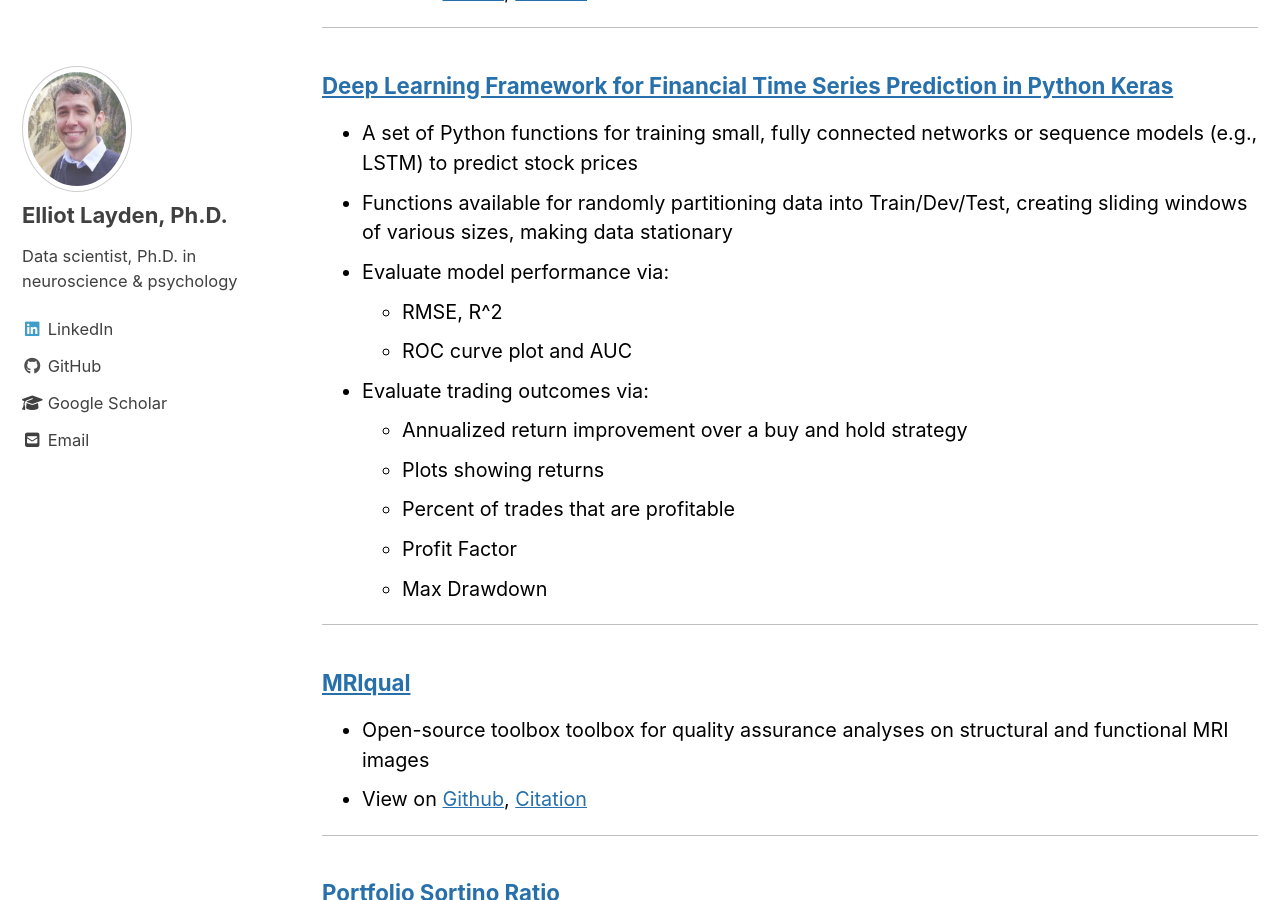
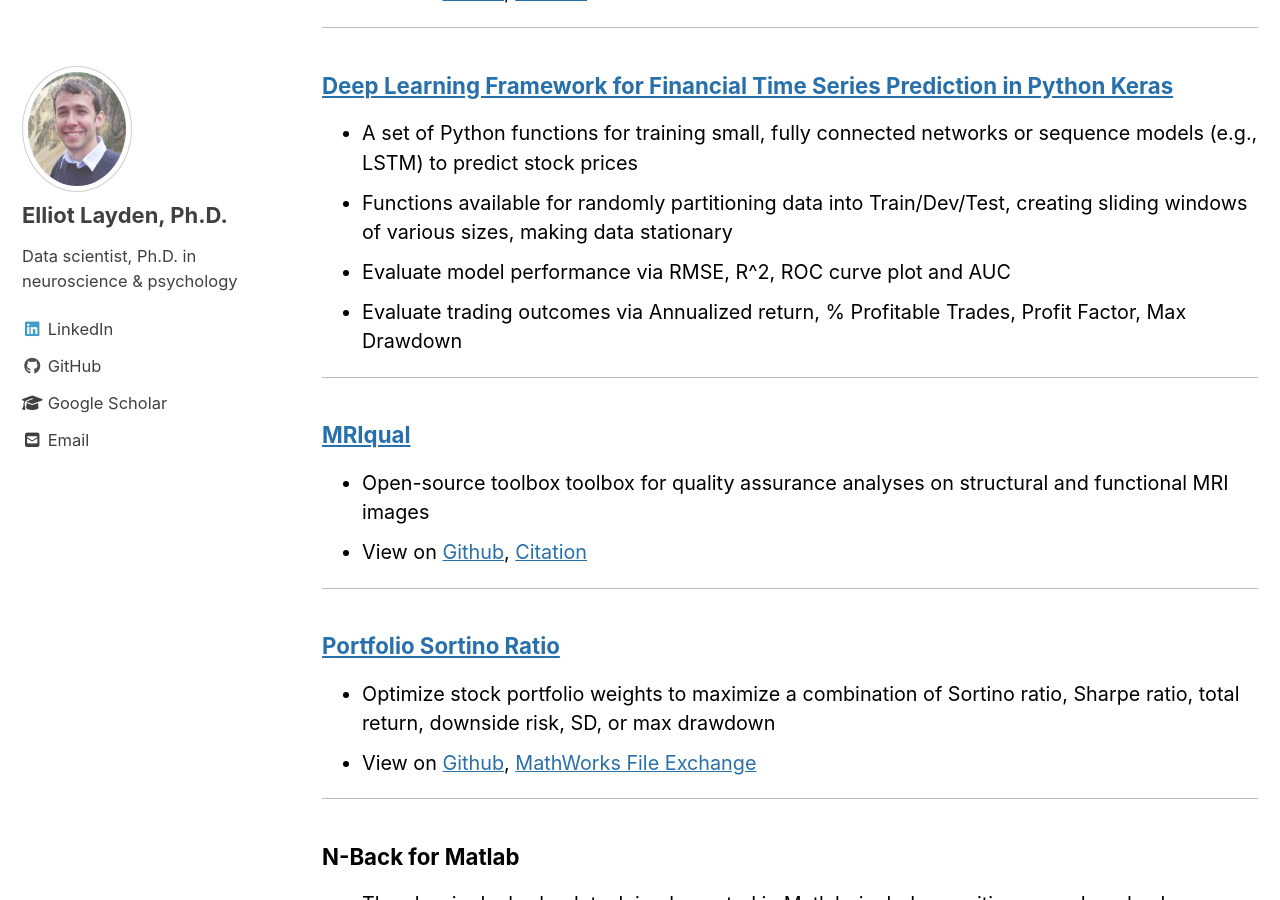
Before and after one commit to elayden/elayden.github.io, a Jekyll site: the page built from _pages/software.md, in a window 1280 px wide and 900 px high, scrolled down 920 px. Built offline with Jekyll 4.4.1, drawn with Linux system fonts in a browser that asks for light colours; cached includes are drawn as plain includes; nearby versions of some CDN libraries.

Commit message:
make software entry shorter

```diff
--- a/_pages/software.md
+++ b/_pages/software.md
@@ -26,15 +26,8 @@ header:
 ### [Deep Learning Framework for Financial Time Series Prediction in Python Keras](https://github.com/elayden/Deep-Learning-Framework-for-Financial-Time-Series-Prediction-in-Python-Keras)
 * A set of Python functions for training small, fully connected networks or sequence models (e.g., LSTM) to predict stock prices
 * Functions available for randomly partitioning data into Train/Dev/Test, creating sliding windows of various sizes, making data stationary
-* Evaluate model performance via:
-	* RMSE, R^2
-	* ROC curve plot and AUC
-* Evaluate trading outcomes via:
-	* Annualized return improvement over a buy and hold strategy
-	* Plots showing returns
-	* Percent of trades that are profitable
-	* Profit Factor
-	* Max Drawdown
+* Evaluate model performance via RMSE, R^2, ROC curve plot and AUC
+* Evaluate trading outcomes via Annualized return, % Profitable Trades, Profit Factor, Max Drawdown
 
 ----------------------------------------------------------------------------
 ### [MRIqual](https://elliotlayden.com/software/mriqual)
```
